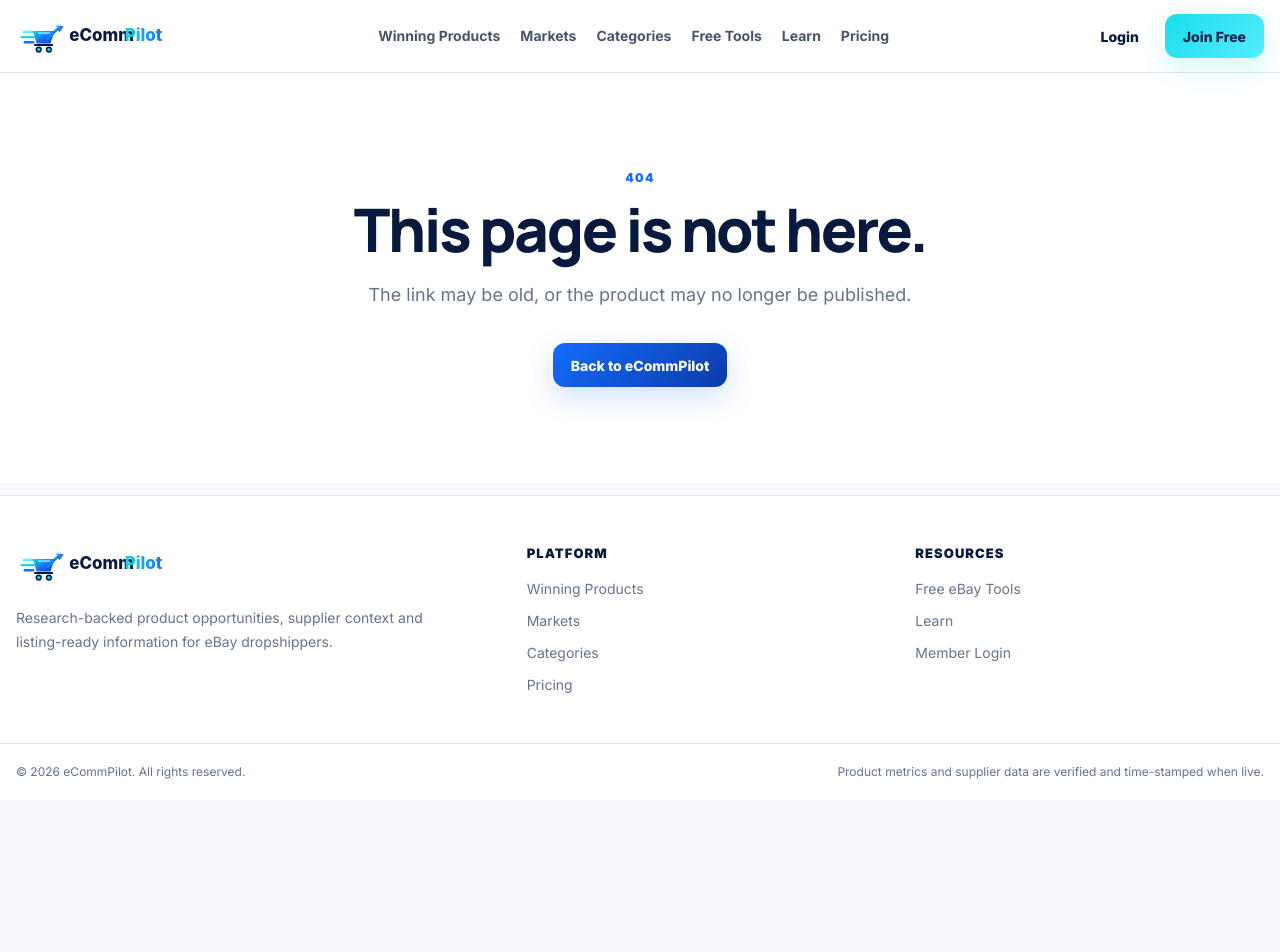
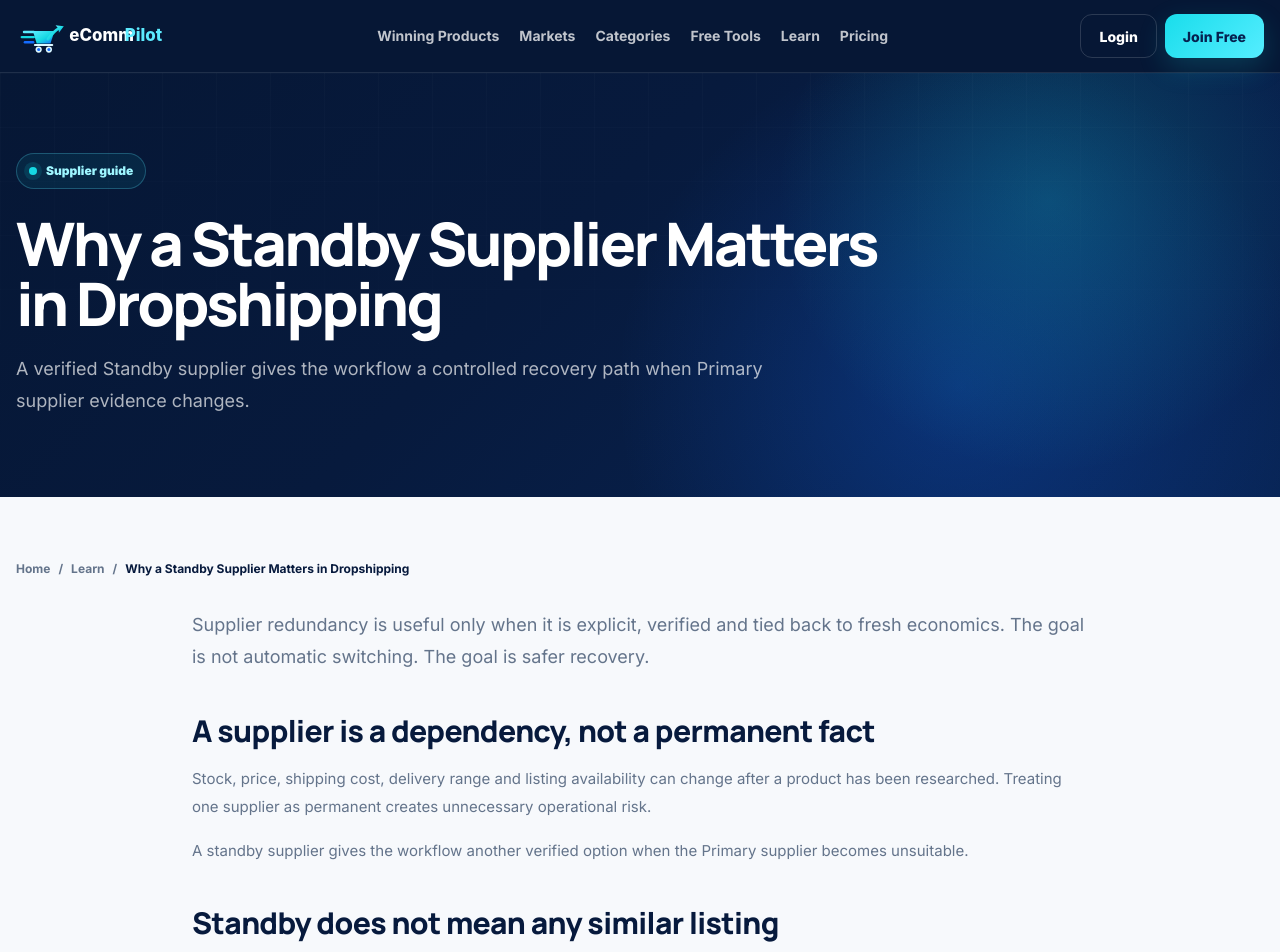
Before and after one commit to ponzey717/ecommpilot-main, a Next.js app: page /learn/why-standby-supplier-matters in a window 1280 px wide. Before the commit this address had no page. Shown: the top 952 px of the page. Before the commit the page ends 800 px from the top, so only its background shows below. Built offline with nearby package versions, Linux system fonts and the light colour scheme.

Commit message:
Add standby supplier guide

```diff
--- /dev/null
+++ b/src/app/learn/why-standby-supplier-matters/page.tsx
@@ -0,0 +1,110 @@
+import type { Metadata } from "next";
+import { GuideArticle } from "@/components/learn/guide-article";
+import { JsonLd } from "@/components/seo/json-ld";
+import { Breadcrumbs } from "@/components/site/breadcrumbs";
+import { PageHero } from "@/components/site/page-hero";
+import { PageShell } from "@/components/site/page-shell";
+import { buildMetadata } from "@/lib/seo/metadata";
+import { articleSchema, breadcrumbSchema } from "@/lib/seo/schema";
+
+const path = "/learn/why-standby-supplier-matters";
+const title = "Why a Standby Supplier Matters in Dropshipping";
+const description =
+  "Learn why a verified standby supplier can reduce fulfillment risk and why switching suppliers should trigger fresh economics and qualification checks.";
+
+export const metadata: Metadata = buildMetadata({ title, description, path });
+
+const sections = [
+  {
+    heading: "A supplier is a dependency, not a permanent fact",
+    paragraphs: [
+      "Stock, price, shipping cost, delivery range and listing availability can change after a product has been researched. Treating one supplier as permanent creates unnecessary operational risk.",
+      "A standby supplier gives the workflow another verified option when the Primary supplier becomes unsuitable.",
+    ],
+  },
+  {
+    heading: "Standby does not mean any similar listing",
+    paragraphs: [
+      "A backup is useful only when it has been matched and checked closely enough to support the product you intend to sell. A visually similar offer can still differ in variation, specification, shipping origin, delivery or total cost.",
+      "The standby relationship should therefore point to a specific supplier offer and keep its own verification and quote history.",
+    ],
+    points: [
+      "Use a distinct supplier offer from the Primary.",
+      "Confirm product or variant fit.",
+      "Check stock, shipping and delivery.",
+      "Keep the checked timestamp and quote expiry.",
+    ],
+  },
+  {
+    heading: "Do not silently replace supplier history",
+    paragraphs: [
+      "When a Primary supplier fails, simply overwriting it destroys useful audit history. A better workflow records the change, preserves the old relationship and makes the new supplier role explicit.",
+      "This matters when you later need to understand why economics or qualification changed.",
+    ],
+  },
+  {
+    heading: "Promotion should trigger fresh economics",
+    paragraphs: [
+      "The Standby supplier may have a different product cost, freight cost, delivery window or tax basis. Promoting it to Primary should therefore invalidate dependent economics rather than carrying old profit numbers forward.",
+      "After promotion, calculate the economics again using the new supplier quote and then rerun qualification.",
+    ],
+  },
+  {
+    heading: "Standby can be required, preferred or optional",
+    paragraphs: [
+      "Not every business process needs the same rule. eCommPilot keeps the Standby policy configurable so a market profile can require it, flag its absence for review or treat it as optional.",
+      "That policy affects qualification workflow, not the factual supplier evidence itself.",
+    ],
+  },
+  {
+    heading: "The goal is controlled recovery",
+    paragraphs: [
+      "The value of a standby supplier is not that switching becomes automatic. The value is that recovery starts from a previously reviewed alternative instead of from zero.",
+      "A safe workflow still validates the Standby at the time of promotion, recalculates economics and confirms the product remains suitable before returning it to published status.",
+    ],
+  },
+] as const;
+
+export default function Page() {
+  return (
+    <PageShell darkHeader>
+      <JsonLd
+        data={[
+          articleSchema({
+            headline: title,
+            description,
+            path,
+            datePublished: "2026-10-04",
+          }),
+          breadcrumbSchema([
+            { name: "Home", path: "/" },
+            { name: "Learn", path: "/learn" },
+            { name: title, path },
+          ]),
+        ]}
+      />
+      <PageHero
+        eyebrow="Supplier guide"
+        title={title}
+        description="A verified Standby supplier gives the workflow a controlled recovery path when Primary supplier evidence changes."
+      />
+      <section className="py-12 md:py-16">
+        <div className="site-container">
+          <Breadcrumbs
+            items={[
+              { label: "Home", href: "/" },
+              { label: "Learn", href: "/learn" },
+              { label: title },
+            ]}
+          />
+          <div className="mt-8">
+            <GuideArticle
+              intro="Supplier redundancy is useful only when it is explicit, verified and tied back to fresh economics. The goal is not automatic switching. The goal is safer recovery."
+              sections={sections}
+            />
+          </div>
+        </div>
+      </section>
+    </PageShell>
+  );
+}
```
